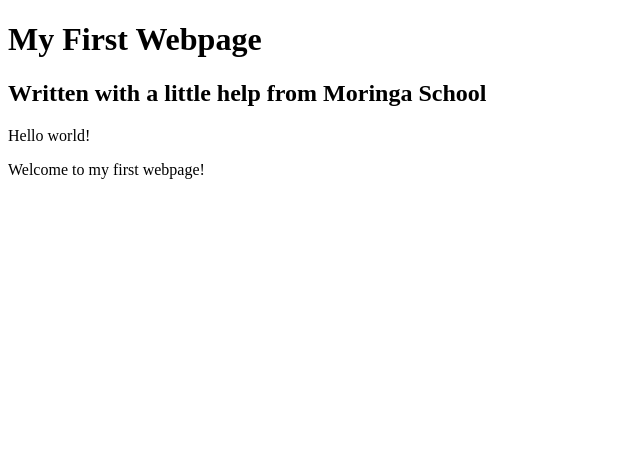
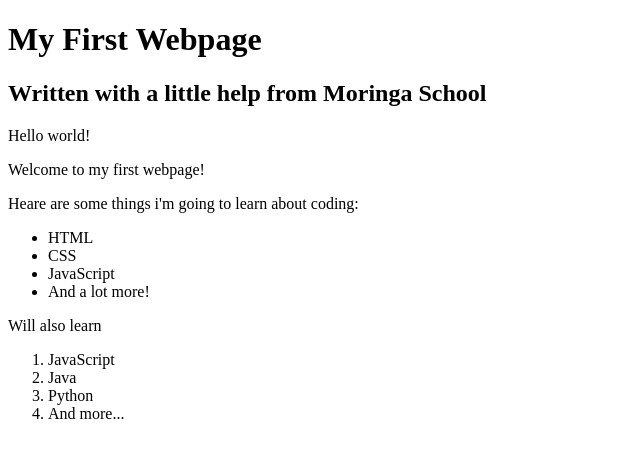
Before and after one commit to nkmakau/my-first-website, a plain HTML site: page index.html in a window 1280 px wide. Shown: the whole page, without its empty margins (0-640 px from the left). Drawn offline with Linux system fonts and the light colour scheme.

Commit message:
add list elements

```diff
--- a/index.html
+++ b/index.html
@@ -9,5 +9,22 @@
 
     <p>Hello world!</p>
     <p>Welcome to my first webpage!</p>
+
+    <p>Heare are some things i'm going to learn about coding:</p>
+    <ul>
+      <li>HTML</li>
+      <li>CSS</li>
+      <li>JavaScript</li>
+      <li>And a lot more!</li>
+    </ul>
+
+    <p>Will also learn</p>
+    <ol>
+      <li>JavaScript</li>
+      <li>Java</li>
+      <li>Python</li>
+      <li>And more...</li>
+
+    </ol>
   </body>
 </html>
```
